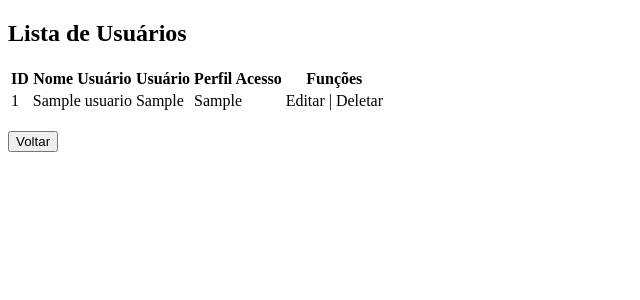
After one commit to cbkremer/aulaPHP, a PHP site: page /view/listaUsuarios.php in a window 1280 px wide. The commit adds this page. Shown: the top 300 px of the page, without its empty margins (0-640 px from the left). Run offline with PHP 8.4, Linux system fonts and the light colour scheme; tables that the repository leaves empty hold one stand-in row (values such as "Sample post").

Commit message:
listando usuarios

```diff
--- a/controller/CUsuario.php
+++ b/controller/CUsuario.php
@@ -1,5 +1,4 @@
 <?php
-
 class CUsuario{
     public function inserir(){
         if(isset($_POST['salvar'])){
@@ -22,4 +21,14 @@ class CUsuario{
             unset($pdo);
         }
     }
+    public function getUsuarios(){
+        $pdo = require_once '../pdo/Connection.php';
+        $sql = "select idUsuario, nomeUsuario, usuario, perfilAcesso from usuario";
+        $sth = $pdo->prepare($sql);
+        $sth->execute();
+        $result = $sth->fetchAll();
+        unset($pdo);
+        unset($sth);
+        return $result;
+    }
 }
--- a/view/cadUsuario.php
+++ b/view/cadUsuario.php
@@ -11,7 +11,7 @@
         <title>Cadastro de usuários</title>
     </head>
     <body>
-        <h1>Cadastro de usuário</h1>
+        <h1>Cadastro de Usuários</h1>
         <form action="<?php $cadUsuario->inserir(); ?>" method="POST">
             <input type="text" name="nome" placeholder="Nome aqui...">
             <br/><br/>
--- /dev/null
+++ b/view/listaUsuarios.php
@@ -0,0 +1,41 @@
+<?php
+    require_once '../controller/CUsuario.php';
+    $cadUsuario = new CUsuario();
+    $listaUsuarios = $cadUsuario->getUsuarios();
+?>
+<!DOCTYPE html>
+<html lang="pt-br">
+    <head>
+        <meta charset="UTF-8">
+        <meta http-equiv="X-UA-Compatible" content="IE=edge">
+        <meta name="viewport" content="width=device-width, initial-scale=1.0">
+        <title>Lista de Usuários</title>
+    </head>
+    <body>
+       <h2>Lista de Usuários</h2>
+       <table>
+            <thead>
+                <tr>
+                    <th>ID</th>
+                    <th>Nome Usuário</th>
+                    <th>Usuário</th>
+                    <th>Perfil Acesso</th>
+                    <th>Funções</th>
+                </tr>
+            </thead>
+            <tbody>
+                <?php foreach ($listaUsuarios as $user) : ?>
+                    <tr>
+                        <td><?php echo $user['idUsuario']; ?></td>
+                        <td><?php echo $user['nomeUsuario']; ?></td>
+                        <td><?php echo $user['usuario']; ?></td>
+                        <td><?php echo $user['perfilAcesso']; ?></td>
+                        <td>Editar | Deletar</td>
+                    </tr>
+                <?php endforeach; ?>
+            </tbody>
+       </table>
+       <br/>
+       <input type="button" value="Voltar" onclick="location.href='cadUsuario.php'">
+    </body>
+</html>
```
